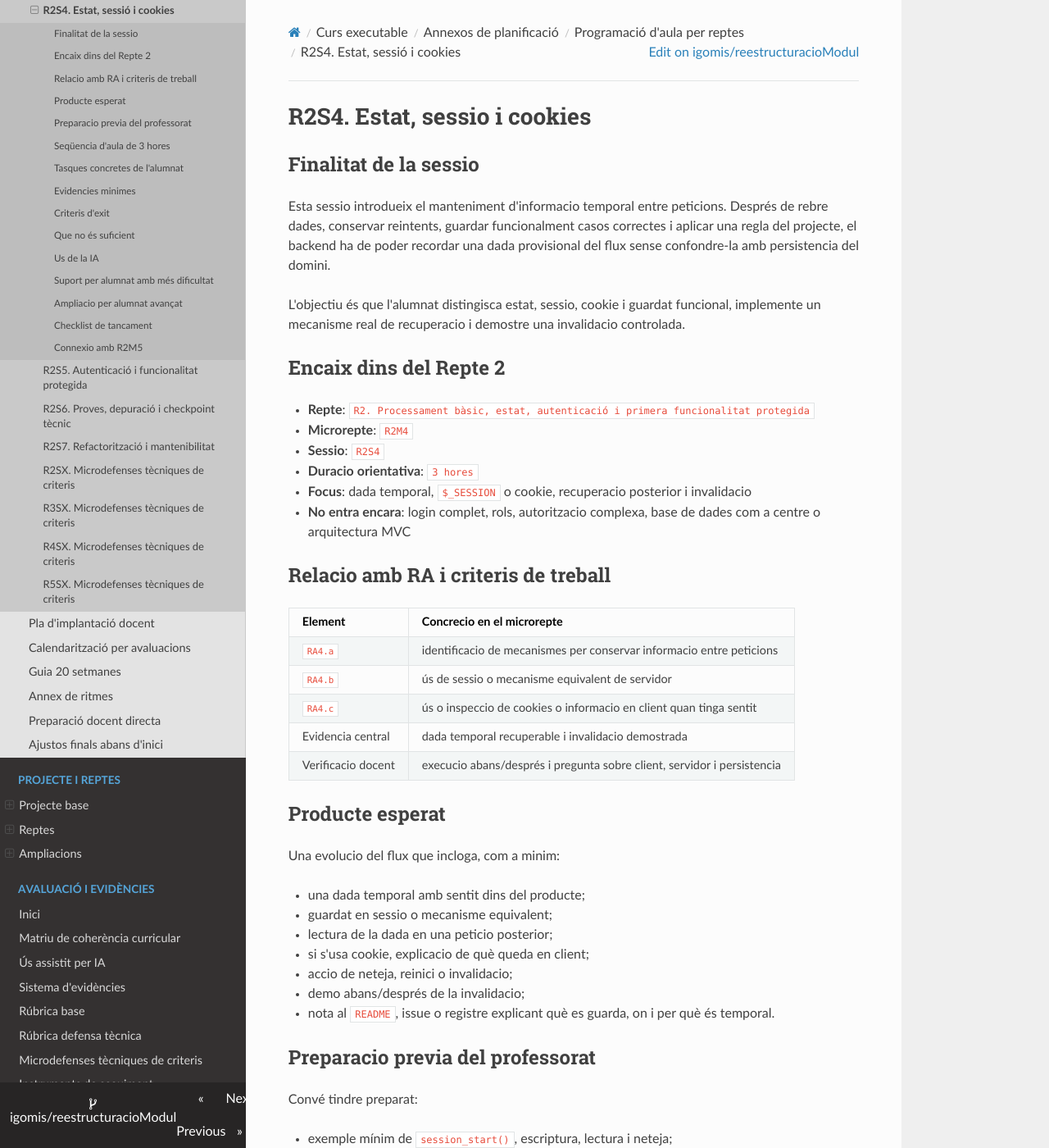
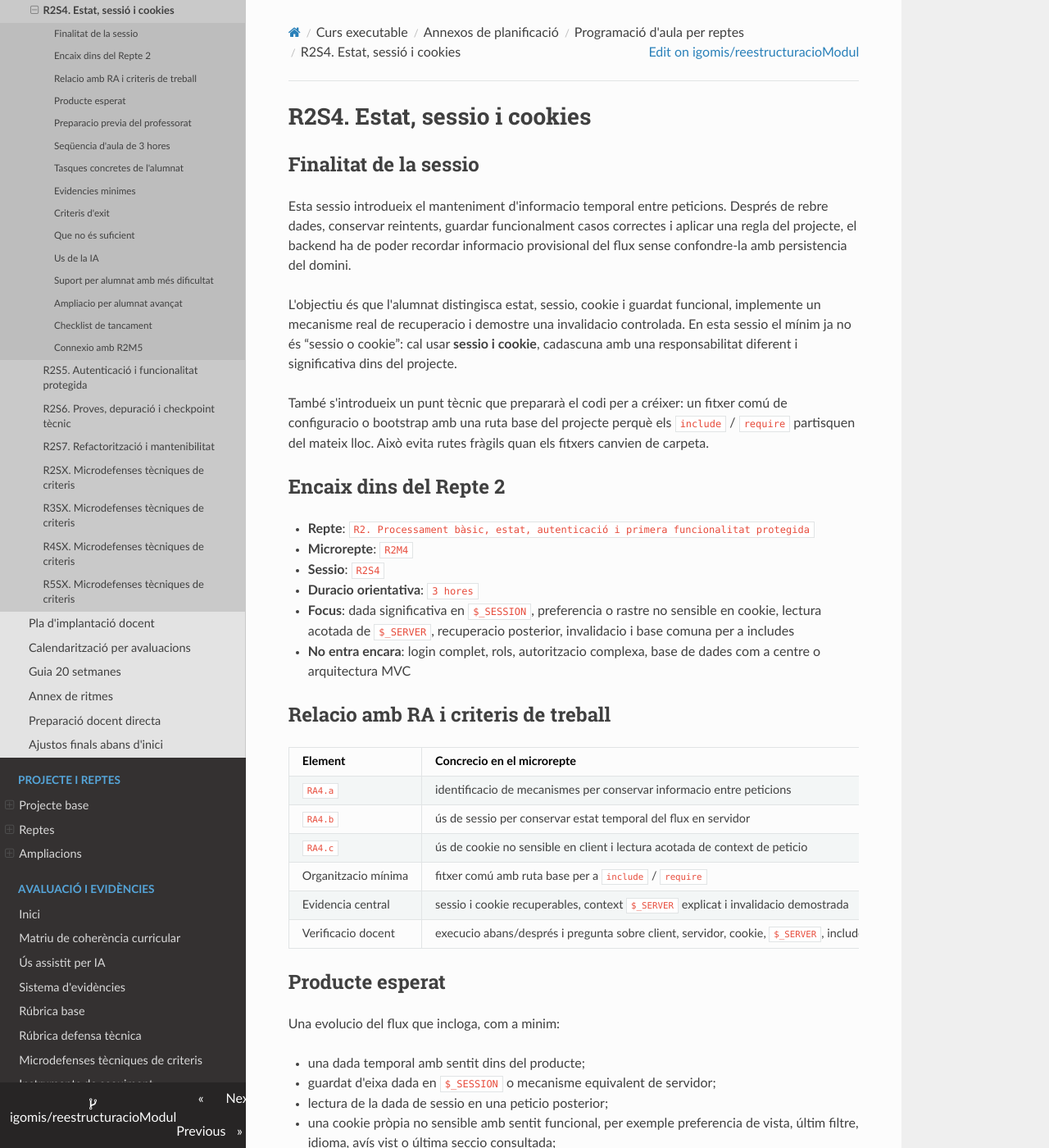
Before and after one commit to igomis/reestructuracioModul, an MkDocs documentation site: the page built from docs/01_programacio_modul/programacio_aula_r2s4_estat_sessio_cookies.md, in a window 1280 px wide and 1400 px high. Shown: the whole window at 82% size. Built offline with MkDocs 1.6.1, drawn with Linux system fonts in a browser that asks for light colours; nearby versions of some CDN libraries; some of the changed text lies outside the part shown.

Commit message:
Reforca R2S4 amb sessio cookie i includes

```diff
--- a/docs/01_programacio_modul/programacio_aula_r2s4_estat_sessio_cookies.md
+++ b/docs/01_programacio_modul/programacio_aula_r2s4_estat_sessio_cookies.md
@@ -2,9 +2,11 @@
 
 ## Finalitat de la sessio
 
-Esta sessio introdueix el manteniment d'informacio temporal entre peticions. Després de rebre dades, conservar reintents, guardar funcionalment casos correctes i aplicar una regla del projecte, el backend ha de poder recordar una dada provisional del flux sense confondre-la amb persistencia del domini.
+Esta sessio introdueix el manteniment d'informacio temporal entre peticions. Després de rebre dades, conservar reintents, guardar funcionalment casos correctes i aplicar una regla del projecte, el backend ha de poder recordar informacio provisional del flux sense confondre-la amb persistencia del domini.
 
-L'objectiu és que l'alumnat distingisca estat, sessio, cookie i guardat funcional, implemente un mecanisme real de recuperacio i demostre una invalidacio controlada.
+L'objectiu és que l'alumnat distingisca estat, sessio, cookie i guardat funcional, implemente un mecanisme real de recuperacio i demostre una invalidacio controlada. En esta sessio el mínim ja no és “sessio o cookie”: cal usar **sessio i cookie**, cadascuna amb una responsabilitat diferent i significativa dins del projecte.
+
+També s'introdueix un punt tècnic que prepararà el codi per a créixer: un fitxer comú de configuracio o bootstrap amb una ruta base del projecte perquè els `include` / `require` partisquen del mateix lloc. Això evita rutes fràgils quan els fitxers canvien de carpeta.
 
 ## Encaix dins del Repte 2
 
@@ -12,7 +14,7 @@ L'objectiu és que l'alumnat distingisca estat, sessio, cookie i guardat funcion
 - **Microrepte**: `R2M4`
 - **Sessio**: `R2S4`
 - **Duracio orientativa**: `3 hores`
-- **Focus**: dada temporal, `$_SESSION` o cookie, recuperacio posterior i invalidacio
+- **Focus**: dada significativa en `$_SESSION`, preferencia o rastre no sensible en cookie, lectura acotada de `$_SERVER`, recuperacio posterior, invalidacio i base comuna per a includes
 - **No entra encara**: login complet, rols, autoritzacio complexa, base de dades com a centre o arquitectura MVC
 
 ## Relacio amb RA i criteris de treball
@@ -20,32 +22,40 @@ L'objectiu és que l'alumnat distingisca estat, sessio, cookie i guardat funcion
 | Element | Concrecio en el microrepte |
 |---|---|
 | `RA4.a` | identificacio de mecanismes per conservar informacio entre peticions |
-| `RA4.b` | ús de sessio o mecanisme equivalent de servidor |
-| `RA4.c` | ús o inspeccio de cookies o informacio en client quan tinga sentit |
-| Evidencia central | dada temporal recuperable i invalidacio demostrada |
-| Verificacio docent | execucio abans/després i pregunta sobre client, servidor i persistencia |
+| `RA4.b` | ús de sessio per conservar estat temporal del flux en servidor |
+| `RA4.c` | ús de cookie no sensible en client i lectura acotada de context de peticio |
+| Organitzacio mínima | fitxer comú amb ruta base per a `include` / `require` |
+| Evidencia central | sessio i cookie recuperables, context `$_SERVER` explicat i invalidacio demostrada |
+| Verificacio docent | execucio abans/després i pregunta sobre client, servidor, cookie, `$_SERVER`, includes i persistencia |
 
 ## Producte esperat
 
 Una evolucio del flux que incloga, com a minim:
 
 - una dada temporal amb sentit dins del producte;
-- guardat en sessio o mecanisme equivalent;
-- lectura de la dada en una peticio posterior;
-- si s'usa cookie, explicacio de què queda en client;
+- guardat d'eixa dada en `$_SESSION` o mecanisme equivalent de servidor;
+- lectura de la dada de sessio en una peticio posterior;
+- una cookie pròpia no sensible amb sentit funcional, per exemple preferencia de vista, últim filtre, idioma, avís vist o última seccio consultada;
+- lectura de la cookie en una peticio posterior;
+- lectura acotada d'almenys una dada de `$_SERVER` útil per al projecte o per a la depuracio del flux, com `REQUEST_METHOD`, `HTTP_USER_AGENT` o `REMOTE_ADDR` tractada amb prudencia;
+- un fitxer comú de configuracio o bootstrap que definisca una ruta base, per exemple `BASE_PATH`, i que permeta fer includes des d'un punt estable;
 - accio de neteja, reinici o invalidacio;
 - demo abans/després de la invalidacio;
-- nota al `README`, issue o registre explicant què es guarda, on i per què és temporal.
+- nota al `README`, issue o registre explicant què es guarda en sessio, què es guarda en cookie, què es llig de `$_SERVER`, on està la ruta base i per què tot això és temporal.
 
 ## Preparacio previa del professorat
 
 Convé tindre preparat:
 
 - exemple mínim de `session_start()`, escriptura, lectura i neteja;
-- exemple visual de cookie de sessio en el navegador;
+- exemple visual de cookie pròpia en el navegador;
+- exemple curt de `setcookie`, lectura de `$_COOKIE` i caducitat o neteja;
+- exemple segur de lectura de `$_SERVER['REQUEST_METHOD']` i `$_SERVER['HTTP_USER_AGENT']`;
+- exemple de `config.php` o `bootstrap.php` amb `define('BASE_PATH', dirname(__DIR__));`;
+- exemple d'include robust: `require_once BASE_PATH . '/src/regles.php';`;
 - comparacio entre estat temporal i guardat funcional;
 - llista de dades que no s'han de posar en cookies sense criteri;
-- pauta per triar una dada temporal menuda: pas del flux, últim filtre, esborrany, preferencia o resultat provisional.
+- pauta per triar dades significatives: pas del flux o esborrany en sessio; preferencia o últim filtre no sensible en cookie.
 
 ## Seqüencia d'aula de 3 hores
 
@@ -58,7 +68,7 @@ El professorat separa quatre idees:
 - cookie: dada en el navegador que pot identificar o recordar informacio limitada;
 - persistencia: dada estable del domini.
 
-Resultat: cada equip identifica una dada temporal candidata.
+Resultat: cada equip identifica una dada temporal per a sessio i una dada no sensible per a cookie.
 
 ### 0:25-0:50. Modelatge docent
 
@@ -66,36 +76,64 @@ Mostrar:
 
 - inici de sessio;
 - guardat d'una dada;
+- creacio d'una cookie pròpia;
 - lectura en una altra peticio;
 - inspeccio de cookie;
+- lectura acotada de `$_SERVER`;
+- fitxer `config.php` o `bootstrap.php` amb ruta base;
 - neteja o destruccio de la dada.
 
 Resultat: l'alumnat veu on viu cada part del mecanisme.
 
-### 0:50-1:35. Implementacio d'estat temporal
+### 0:50-1:20. Implementacio de sessio significativa
 
 Tasques:
 
-- decidir què cal recordar temporalment;
-- guardar-ho en sessio o cookie segons el cas;
+- decidir què cal recordar temporalment en servidor;
+- guardar-ho en `$_SESSION`;
 - recuperar-ho en una pantalla posterior;
-- evitar dades sensibles en cookies;
 - mostrar una resposta clara quan la dada existeix.
 
-Resultat: el flux recupera informacio entre peticions.
+Resultat: el flux recupera informacio de sessio entre peticions.
 
-### 1:35-2:10. Invalidacio i comprovacio
+### 1:20-1:50. Cookie pròpia i context de client
+
+Tasques:
+
+- triar una cookie no sensible amb sentit en el projecte;
+- guardar-la amb `setcookie` o mecanisme equivalent;
+- llegir-la amb `$_COOKIE` o equivalent;
+- inspeccionar-la al navegador;
+- llegir una dada de `$_SERVER` útil per explicar el context de peticio;
+- no usar `$_SERVER` com si identificara una persona autenticada.
+
+Resultat: el projecte diferencia estat de servidor, dada en client i context de peticio.
+
+### 1:50-2:15. Base comuna per a includes
+
+Tasques:
+
+- crear o revisar un fitxer `config.php`, `bootstrap.php` o equivalent;
+- definir una ruta base del projecte;
+- importar eixe fitxer des de les pàgines principals;
+- usar la ruta base per incloure almenys una llibreria pròpia o fitxer compartit;
+- comprovar que l'include no depén de la carpeta des d'on s'executa casualment.
+
+Resultat: els includes parteixen d'un punt estable del projecte.
+
+### 2:15-2:40. Invalidacio i comprovacio
 
 Tasques:
 
 - afegir accio de neteja, reinici o eixida del flux;
-- comprovar què passa abans i després;
-- revisar la cookie o l'estat visible;
+- comprovar què passa abans i després en sessio;
+- caducar o netejar la cookie pròpia si toca;
+- revisar la cookie i l'estat visible;
 - evitar que la dada temporal continue afectant el flux després de netejar-la.
 
 Resultat: hi ha invalidacio controlada.
 
-### 2:10-2:40. Contrast amb guardat funcional
+### 2:40-2:50. Contrast amb guardat funcional
 
 Tasques:
 
@@ -105,41 +143,50 @@ Tasques:
 
 Resultat: queda clara la frontera conceptual.
 
-### 2:40-3:00. Checkpoint docent
+### 2:50-3:00. Checkpoint docent
 
 Cada equip mostra:
 
-- dada temporal guardada;
-- recuperacio posterior;
-- cookie o mecanisme observat si aplica;
-- invalidacio;
-- explicacio de què queda en client i servidor.
+- dada de sessio guardada i recuperada;
+- cookie pròpia creada, llegida i observada;
+- dada de `$_SERVER` usada i explicada;
+- fitxer de base/configuracio per a includes;
+- invalidacio o neteja;
+- explicacio de què queda en client, què queda en servidor i què només és context de peticio.
 
-Pregunta: quina informacio recorda el sistema només durant el flux, on està guardada i quan s'invalida?
+Pregunta: quina informacio recorda el sistema en sessio, quina queda en cookie, quina ve de `$_SERVER` i com evites que els includes depenguen de rutes fràgils?
 
 ## Tasques concretes de l'alumnat
 
-- Triar una dada temporal del flux.
-- Guardar-la en sessio, cookie o mecanisme equivalent.
+- Triar una dada temporal significativa del flux per a sessio.
+- Guardar-la en `$_SESSION` o mecanisme equivalent.
 - Recuperar-la en una peticio posterior.
+- Crear una cookie pròpia no sensible amb sentit funcional.
+- Llegir la cookie en una peticio posterior i observar-la al navegador.
+- Llegir almenys una dada de `$_SERVER` amb finalitat clara.
+- Crear o usar un fitxer comú de configuracio/bootstrap amb ruta base per a includes.
 - Implementar invalidacio.
-- Documentar què es guarda i què no és persistencia.
+- Documentar què es guarda en sessio, cookie i què ve de `$_SERVER`, i què no és persistencia.
 
 ## Evidencies minimes
 
 | Evidencia | Minim acceptable |
 |---|---|
-| Estat | dada temporal amb sentit dins del flux |
-| Guardat | codi d'escriptura en sessio/cookie o equivalent |
-| Recuperacio | lectura posterior demostrable |
-| Invalidacio | accio que neteja o reinicia l'estat |
-| Explicacio | frontera entre estat temporal i guardat funcional |
+| Sessio | dada temporal significativa guardada i recuperada amb `$_SESSION` o equivalent |
+| Cookie | cookie pròpia no sensible creada, llegida i observable |
+| `$_SERVER` | dada de context de peticio llegida i explicada amb prudencia |
+| Includes | fitxer comú amb ruta base usada per importar fitxers compartits |
+| Invalidacio | accio que neteja o reinicia sessio i, si toca, cookie |
+| Explicacio | frontera entre sessio, cookie, `$_SERVER`, estat temporal i guardat funcional |
 | Documentacio | instruccions per reproduir abans/després |
 
 ## Criteris d'exit
 
-- La dada temporal no és decorativa.
-- Es recupera en una peticio diferent.
+- La dada de sessio no és decorativa.
+- La cookie té sentit funcional i no conté dades sensibles.
+- Sessio i cookie es recuperen en una peticio diferent.
+- `$_SERVER` s'usa per context tècnic, no per autenticar.
+- Els includes parteixen d'una ruta base comuna.
 - La invalidacio és comprovable.
 - L'alumnat diferencia client, servidor i persistencia.
 - No es guarden dades sensibles en cookies sense criteri.
@@ -147,6 +194,10 @@ Pregunta: quina informacio recorda el sistema només durant el flux, on està gu
 ## Que no és suficient
 
 - Dir que hi ha sessio sense cap dada recuperable.
+- Usar només sessio i no crear cap cookie pròpia.
+- Crear una cookie sense llegir-la ni usar-la.
+- Usar `$_SERVER` per simular autenticacio o identitat fiable.
+- Fer includes amb rutes relatives fràgils sense cap base comuna.
 - Usar una variable normal que desapareix entre peticions.
 - Guardar-ho tot en sessio com si fora base de dades.
 - Posar contrasenyes, rols o dades sensibles en cookies sense justificacio.
@@ -154,24 +205,32 @@ Pregunta: quina informacio recorda el sistema només durant el flux, on està gu
 
 ## Us de la IA
 
-La IA pot ajudar a comparar sessio i cookie, interpretar errors o redactar la prova. Control: l'alumnat ha de demostrar en execucio què es guarda, on es guarda i quan desapareix.
+La IA pot ajudar a comparar sessio i cookie, interpretar errors, proposar un `bootstrap.php` senzill o redactar la prova. Control: l'alumnat ha de demostrar en execucio què es guarda, on es guarda, què ve de `$_SERVER`, com es fan els includes i quan desapareix.
 
 ## Suport per alumnat amb més dificultat
 
-Reduir-ho a una dada: últim nom introduït, pas actual o filtre simple. Guardar-la en sessio, mostrar-la en una altra pàgina i afegir un botó de neteja.
+Reduir-ho a tres peces: pas actual en sessio, preferencia visual en cookie i `REQUEST_METHOD` mostrat o registrat en una pàgina de diagnòstic. Crear un `config.php` amb ruta base i usar-lo per un únic `require_once`.
 
 ## Ampliacio per alumnat avançat
 
 - Caducitat funcional d'una dada temporal.
 - Preferencia simple en cookie no sensible.
 - Missatge diferent si l'estat és invàlid.
+- Anonimitzacio o resum de `REMOTE_ADDR` si es mostra.
+- Helper propi per llegir context de peticio.
+- Bootstrap compartit per carregar diverses llibreries pròpies.
 - Taula de proves abans/després.
 
 ## Checklist de tancament
 
-- [ ] He triat una dada temporal.
-- [ ] La guarde en sessio, cookie o equivalent.
+- [ ] He triat una dada temporal significativa per a sessio.
+- [ ] La guarde en `$_SESSION` o equivalent.
 - [ ] La recupere en una peticio posterior.
+- [ ] He creat una cookie pròpia no sensible.
+- [ ] He llegit i observat la cookie.
+- [ ] He llegit una dada de `$_SERVER` amb finalitat clara.
+- [ ] He creat o usat una ruta base comuna per als includes.
+- [ ] He importat almenys un fitxer compartit des d'eixa base.
 - [ ] Puc explicar què queda en client i servidor.
 - [ ] He implementat invalidacio.
 - [ ] He documentat com provar-ho.
```
